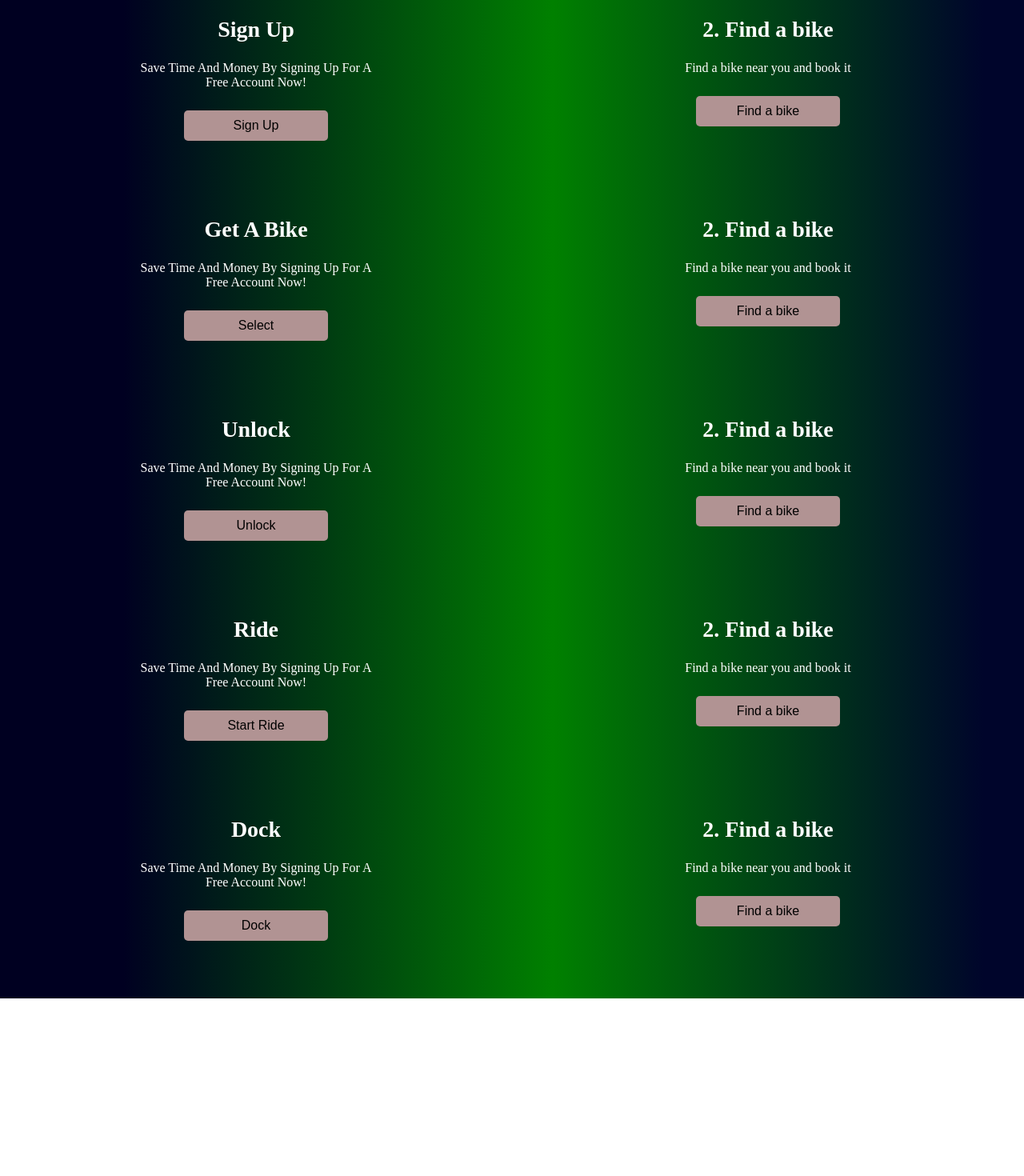
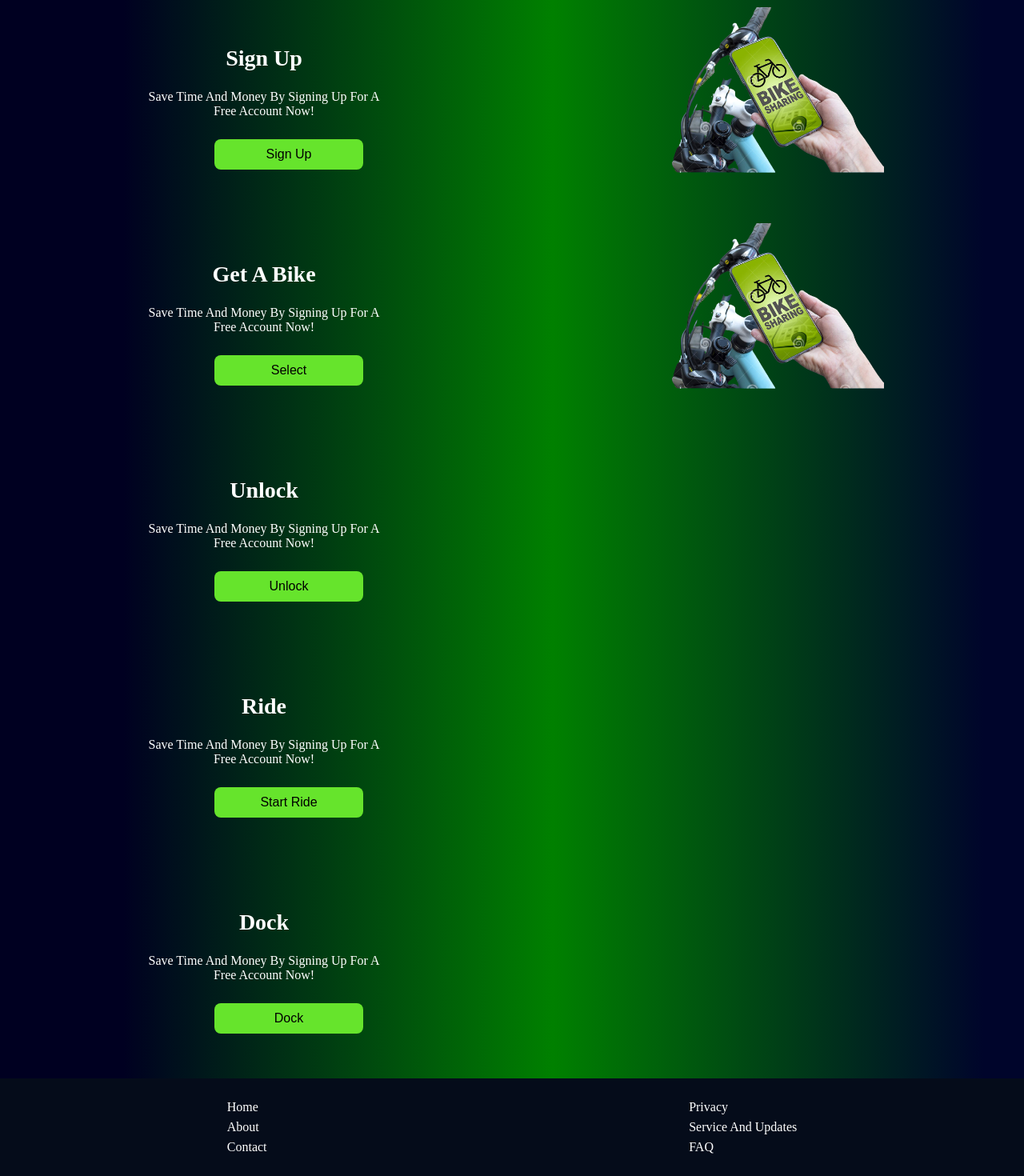
Before and after one commit to kolaoba/Kijani_Bikeshare, a React (Create React App) app in the folder front_end/kijani-bikes/: page / in a window 1280 px wide. Shown: the part 532-2002 px from the top of the page at 80% size. Before the commit the page ends 1780 px from the top, so only its background shows below. Built offline with nearby package versions, Linux system fonts and the light colour scheme.

Commit message:
Update the login page and add the footer

```diff
--- a/front_end/kijani-bikes/src/components/layout/Footer.js
+++ b/front_end/kijani-bikes/src/components/layout/Footer.js
@@ -1,80 +1,39 @@
-function Footer() {
+// Create a 2 column footer
+
+import classes from "./Footer.module.css";
+
+import React from "react";
+import { Link } from "react-router-dom";
+
+const Footer = () => {
   return (
-    <footer className="footer">
-      <div className="footer__logo-box"></div>
-      <div className="row">
-        <div className="col-1-of-2">
-          <div className="footer__navigation">
-            <ul className="footer__list">
-              <li className="footer__item">
-                <a href="#" className="footer__link">
-                  Company
-                </a>
-              </li>
-              <li className="footer__item">
-                <a href="#" className="footer__link">
-                  Contact us
-                </a>
-              </li>
-              <li className="footer__item">
-                <a href="#" className="footer__link">
-                  Carrers
-                </a>
-              </li>
-              <li className="footer__item">
-                <a href="#" className="footer__link">
-                  Privacy policy
-                </a>
-              </li>
-              <li className="footer__item">
-                <a href="#" className="footer__link">
-                  Terms
-                </a>
-              </li>
-            </ul>
-          </div>
+    <footer className={classes.footer}>
+      <div className={classes.footerContainer}>
+        <div className={classes.leftCol}>
+          <Link to="/" className={classes.footer_link}>
+            Home
+          </Link>
+          <Link to="/about" className={classes.footer_link}>
+            About
+          </Link>
+          <Link to="/contact" className={classes.footer_link}>
+            Contact
+          </Link>
         </div>
-        <div className="col-1-of-2">
-          <div className="footer__navigation">
-            <ul className="footer__list">
-              <li className="footer__item">
-                <a href="#" className="footer__link">
-                  Facebook
-                </a>
-              </li>
-              <li className="footer__item">
-                <a href="#" className="footer__link">
-                  Instagram
-                </a>
-              </li>
-              <li className="footer__item">
-                <a href="#" className="footer__link">
-                  Twitter
-                </a>
-              </li>
-              <li className="footer__item">
-                <a href="#" className="footer__link">
-                  Youtube
-                </a>
-              </li>
-            </ul>
-          </div>
+        <div className={classes.rightCol}>
+          <Link to="/privacy" className={classes.footer_link}>
+            Privacy
+          </Link>
+          <Link to="/privacy" className={classes.footer_link}>
+            Service And Updates
+          </Link>
+          <Link to="/privacy" className={classes.footer_link}>
+            FAQ
+          </Link>
         </div>
-      </div>
-      <div className="row">
-        <p className="footer__copywrite">
-          Built by{" "}
-          <a href="https://www.kjbwebdev.com" className="footer__link">
-            KJB Web Development
-          </a>{" "}
-          for{" "}
-          <a href="https://www.kjbwebdev.com" className="footer__link">
-            KJB Web Development
-          </a>
-        </p>
       </div>
     </footer>
   );
-}
+};
 
 export default Footer;
--- a/front_end/kijani-bikes/src/components/layout/Footer.module.css
+++ b/front_end/kijani-bikes/src/components/layout/Footer.module.css
@@ -0,0 +1,39 @@
+/* CSS styling for a 2 column footer */
+
+footer {
+  background-color: #050c1a;
+  color: #fff;
+  padding: 20px;
+}
+
+.footerContainer {
+  display: flex;
+  flex-direction: row;
+  align-items: center;
+  justify-content: space-around;
+}
+
+/* .leftCol,
+.rightCol {
+  width: 50%;
+} */
+
+.left-col {
+  padding-right: 20px;
+}
+
+.right-col {
+  padding-left: 20px;
+}
+
+/* Style the links */
+a {
+  color: white;
+  display: block;
+  margin: 7px;
+  text-decoration: none;
+}
+
+a:hover {
+  text-decoration: underline;
+}
--- a/front_end/kijani-bikes/src/components/layout/Hero.js
+++ b/front_end/kijani-bikes/src/components/layout/Hero.js
@@ -1,4 +1,6 @@
 import classes from "./Hero.module.css";
+
+import hero from "../../assets/bike.png";
 
 function Hero() {
   return (
@@ -8,11 +10,7 @@ function Hero() {
         <p>Accessible, Affordable, Eco-sustainable</p>
       </div>
       <div className={classes.imgdiv}>
-        <img
-          src="https://images.unsplash.com/photo-1610000000000-000000000000?ixid=MnwxMjA3fDB8MHxwaG90by1wYWdlfHx8fGVufDB8fHx8&ixlib=rb-1.2.1&auto=format&fit=crop&w=1050&q=80"
-          alt="bike"
-          className={classes.img}
-        />
+        <img src={hero} alt="Hero Bike" className={classes.img} />
       </div>
     </section>
   );
--- a/front_end/kijani-bikes/src/components/layout/Hero.module.css
+++ b/front_end/kijani-bikes/src/components/layout/Hero.module.css
@@ -3,8 +3,9 @@
   /* background: #f8f8f8; */
   height: 190px;
   display: flex;
+  flex-direction: row;
+  justify-content: space-around;
   align-items: center;
-  justify-content: space-around;
 }
 
 .write {
@@ -19,3 +20,12 @@
 .write p {
   margin-top: 0px;
 }
+
+.imgdiv {
+  padding: 50px 0;
+  text-align: center;
+}
+
+.imgdiv img {
+  max-width: 60%;
+}
--- a/front_end/kijani-bikes/src/components/layout/Workings.js
+++ b/front_end/kijani-bikes/src/components/layout/Workings.js
@@ -1,5 +1,7 @@
 import HowPart from "../parts";
 import classes from "./Workings.module.css";
+
+import signup from "../../assets/signup.png";
 
 function Workings() {
   return (
@@ -7,8 +9,8 @@ function Workings() {
       <div className={classes.header}>
         <h1>How it works</h1>
       </div>
-      <HowPart title="Sign Up" btn="Sign Up" />
-      <HowPart title="Get A Bike" btn="Select" />
+      <HowPart title="Sign Up" btn="Sign Up" img={signup} />
+      <HowPart title="Get A Bike" btn="Select" img={signup} />
       <HowPart title="Unlock" btn="Unlock" />
       <HowPart title="Ride" btn="Start Ride" />
       <HowPart title="Dock" btn="Dock" />
--- a/front_end/kijani-bikes/src/components/loginForm.module.css
+++ b/front_end/kijani-bikes/src/components/loginForm.module.css
@@ -10,6 +10,11 @@
 
 .container h2 {
   text-align: center;
+}
+
+.link {
+  text-align: center;
+  color: #3e8e41;
 }
 
 label {
@@ -31,16 +36,22 @@ input[type="password"] {
   margin-left: 15%;
 }
 
+input[type="checkbox"] {
+  position: relative;
+  left: 50%;
+}
+
 button {
-  background-color: rgb(177, 147, 147);
+  background-color: rgb(102, 228, 44);
   border: none;
-  border-radius: 5px;
+  border-radius: 8px;
   color: black;
   cursor: pointer;
   font-size: 16px;
   margin-top: 10px;
   padding: 10px;
-  width: 180px;
+  width: 60%;
+  margin-left: 20%;
 }
 
 button:hover {
--- a/front_end/kijani-bikes/src/components/parts.js
+++ b/front_end/kijani-bikes/src/components/parts.js
@@ -8,10 +8,8 @@ function HowPart(props) {
         <p>Save Time And Money By Signing Up For A Free Account Now!</p>
         <button>{props.btn}</button>
       </div>
-      <div>
-        <h2>2. Find a bike</h2>
-        <p>Find a bike near you and book it</p>
-        <button>Find a bike</button>
+      <div className={classes.imgdiv}>
+        <img src={props.img} alt={props.discription} className={classes.img} />
       </div>
     </div>
   );
--- a/front_end/kijani-bikes/src/components/parts.module.css
+++ b/front_end/kijani-bikes/src/components/parts.module.css
@@ -1,8 +1,10 @@
 .parts {
+  margin: 20px;
   display: flex;
   flex-direction: row;
   justify-content: space-around;
   color: white;
+  align-items: center;
 
   height: 250px;
 }
@@ -15,3 +17,12 @@
   width: 25%;
   text-align: center;
 }
+
+.parts img {
+  max-width: 100%;
+}
+
+.imgdiv {
+  padding: 50px 0;
+  text-align: center;
+}
--- a/front_end/kijani-bikes/src/pages/LandingPage.js
+++ b/front_end/kijani-bikes/src/pages/LandingPage.js
@@ -1,3 +1,4 @@
+import Footer from "../components/layout/Footer";
 import Hero from "../components/layout/Hero";
 import MainNavigation from "../components/layout/MainNavigation";
 import Workings from "../components/layout/Workings";
@@ -8,6 +9,7 @@ function LandingPage() {
       <MainNavigation />
       <Hero />
       <Workings />
+      <Footer />
     </section>
   );
 }
--- a/front_end/kijani-bikes/src/pages/Signup.js
+++ b/front_end/kijani-bikes/src/pages/Signup.js
@@ -1,3 +1,4 @@
+import Footer from "../components/layout/Footer";
 import Hero from "../components/layout/Hero";
 import MainNavigation from "../components/layout/MainNavigation";
 import SignupForm from "../components/signUpForm";
@@ -9,6 +10,7 @@ function Signup() {
       <Hero />
       {/* <SignupForm /> */}
       <SignupForm />
+      <Footer />
     </section>
   );
 }
```
Also changed, not shown: front_end/kijani-bikes/src/components/loginForm.js (+60 -62 lines).
